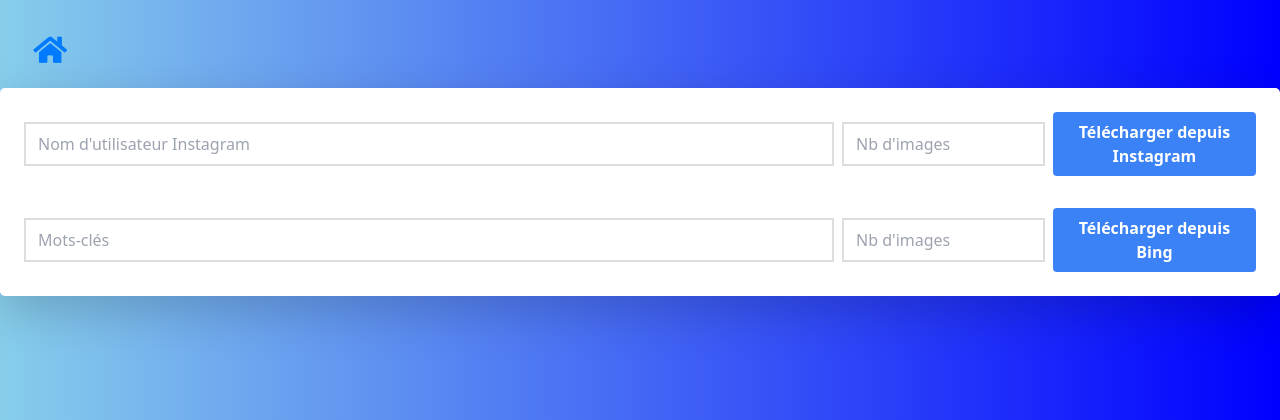
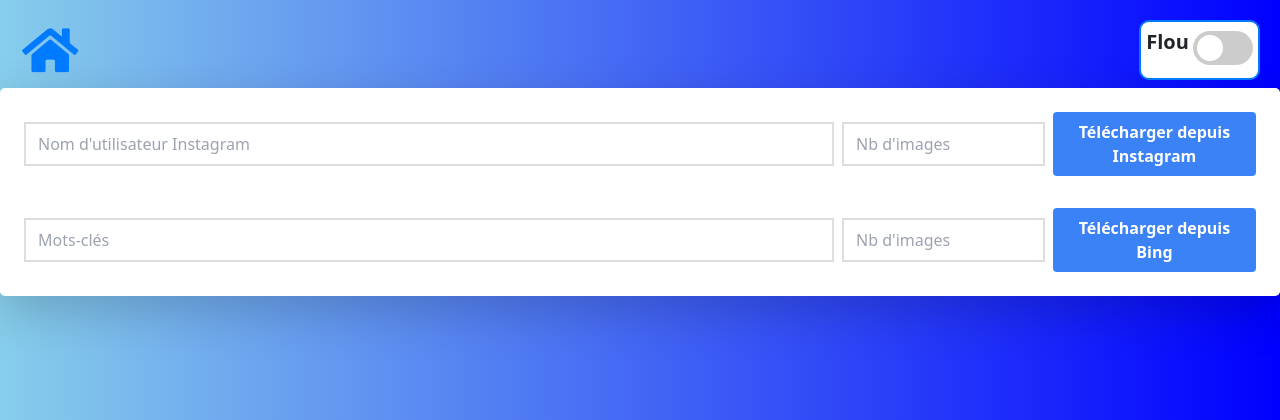
Before and after one commit to AngelFireLA/StreamBattle-du-bled, a Flask app: page /manage in a window 1280 px wide. Shown: the top 420 px of the page. Run offline with Flask 3, Linux system fonts and the light colour scheme; some libraries are stand-ins or nearby versions.

Commit message:
blur and better home page
- added a blur toggle (keeps the state even after reloading using local torage)
- updated index.html to be more modern
- started redesign of winner.html

```diff
--- a/app.py
+++ b/app.py
@@ -1,9 +1,16 @@
 import json
+import random
 import re
 from datetime import datetime
-
-from flask import Flask, render_template, request, redirect, url_for, session
-import os, random, math
+from flask import render_template, request, redirect, url_for, jsonify
+import os
+import shutil
+import hashlib
+from flask import Flask, session
+import zipfile
+from flask import send_file
+import instaloader
+from bing_image_downloader import downloader
 
 app = Flask(__name__)
 
@@ -25,6 +32,7 @@
 round_number = None
 match_number = 0
 
+
 def create_tournament(tournament_id, participants):
     date_prefix = datetime.now().strftime("%Y-%m-%d-%H-%M-%S")
 
@@ -41,6 +49,7 @@
     with open(os.path.join(tournaments_dir, file_name), 'w') as file:
         json.dump(tournament_data, file)
     return file_name
+
 
 @app.route('/start', methods=['GET'])
 def start():
@@ -72,6 +81,7 @@
         randomized_list[i], randomized_list[j] = randomized_list[j], randomized_list[i]
 
     return randomized_list
+
 
 @app.route('/match', methods=['GET', 'POST'])
 def match():
@@ -111,8 +121,8 @@
                     if participant not in rankings:
                         # Find the highest round this participant reached
                         max_round = max(
-                            (match['round'] for match in tournament_data['matches'] if
-                             participant in match['participants'] and match['winner'] != participant),
+                            (m['round'] for m in tournament_data['matches'] if
+                             participant in m['participants'] and m['winner'] != participant),
                             default=0
                         )
                         rankings[participant] = max_round
@@ -134,6 +144,7 @@
             else:
                 round_number = len(ROUND)
 
+
         return redirect(url_for('match'))
 
     match_number += 1
@@ -144,7 +155,9 @@
         pair = [ROUND.pop()]
     print(pair
           )
-    return render_template('match.html', pair=pair, round_name="Round of " + str(round_number), round_progress=str(match_number) + "/" + str(int(round_number / 2)))
+    return render_template('match.html', pair=pair, round_name="Round of " + str(round_number),
+                           round_progress=str(match_number) + "/" + str(int(round_number / 2)))
+
 
 def calc_round(round_images, total_images):
     round_name = total_images
@@ -153,8 +166,7 @@
     round_num = round_images // 2
     total_rounds = total_images // 2
     return round_name, round_num, total_rounds
-import zipfile
-from flask import send_file
+
 
 @app.route('/download_rank/<int:rank>')
 def download_rank(rank):
@@ -185,15 +197,13 @@
 def index():
     return render_template('index.html')
 
-from flask import Flask, render_template, request, redirect, url_for, jsonify
-import os, shutil, hashlib
-
 
 @app.route('/manage')
 def manage():
     images = os.listdir(os.path.join(app.static_folder, 'images'))
     images = [img for img in images]
     return render_template('manage.html', images=images)
+
 
 @app.route('/delete-image', methods=['POST'])
 def delete_image():
@@ -203,12 +213,14 @@
 
     return jsonify({'status': 'moved'})
 
+
 @app.route('/upload-images', methods=['POST'])
 def upload_images():
     uploaded_files = request.files.getlist("images[]")
     for file in uploaded_files:
         file.save(os.path.join(app.static_folder, 'images', file.filename))
     return jsonify({'status': 'uploaded'})
+
 
 def file_content_hash(file_path):
     """Generate a hash of the file content."""
@@ -217,6 +229,7 @@
         buf = f.read()
         hasher.update(buf)
     return hasher.hexdigest()
+
 
 def rename_file(directory, file_name):
     """Rename a file to avoid name conflicts."""
@@ -228,18 +241,18 @@
         new_name = f"{base}_{counter}{ext}"
     return new_name
 
-import instaloader
 
 count_by_images = False
 
+
 def download_insta_images(username, max_images=None):
     loader = instaloader.Instaloader(download_comments=False,
-                                      download_videos=False,
-                                      download_video_thumbnails=False,
-                                      download_geotags=False,
-                                      save_metadata=False,
-                                      post_metadata_txt_pattern='',
-                                      filename_pattern='{date_utc}_UTC')
+                                     download_videos=False,
+                                     download_video_thumbnails=False,
+                                     download_geotags=False,
+                                     save_metadata=False,
+                                     post_metadata_txt_pattern='',
+                                     filename_pattern='{date_utc}_UTC')
     profile = instaloader.Profile.from_username(loader.context, username)
 
     image_count = 0
@@ -259,7 +272,7 @@
             if not re.search(r'UTC(_1)?\.(jpg|jpeg|png)$', image_file):
                 os.remove(os.path.join(username, image_file))
 
-from bing_image_downloader import downloader
+
 def download_bing_images(search_term, number_of_images, download_path=''):
     """
     Downloads a specified number of images using Bing Image Downloader.
@@ -276,9 +289,9 @@
 def delete_all_images():
     image_dir = os.path.join(app.static_folder, 'images')
     for image in os.listdir(image_dir):
-
         os.remove(os.path.join(app.static_folder, 'images', image))
     return jsonify({'status': 'all_deleted'})
+
 
 @app.route('/download-instagram', methods=['POST'])
 def download_instagram_images():
@@ -308,6 +321,7 @@
 
     return jsonify({'status': 'downloaded'})
 
+
 @app.route('/download-bing', methods=['POST'])
 def download_bing():
     keywords = request.form['keywords']
--- a/templates/manage.html
+++ b/templates/manage.html
@@ -93,6 +93,7 @@
           left: 20px;
           background-color: transparent;
           color: #007bff;
+          font-size: 50px; /* Increase font size */
         }
         .input {
           border: 2px solid #ddd; /* Lighter border color */
@@ -107,10 +108,97 @@
         .space-y-8 > * + * {
           margin-top: 2rem; /* Additional spacing */
         }
+    /* Style pour le floutage des images */
+.image-container.blur img {
+  filter: blur(8px);
+}
+
+/* Conteneur pour le switch et le texte */
+.blur-toggle-container {
+  position: absolute;
+  top: 20px; /* Aligner avec le haut de la plus haute image */
+  right: 20px;
+  display: flex;
+  align-items: center;
+  padding: 5px;
+  border: 2px solid #007bff; /* Bordure du conteneur */
+  border-radius: 10px; /* Bords arrondis */
+  background-color: white; /* Arrière-plan blanc pour contraster avec le flou */
+  margin-left: 20px; /* Espacement depuis le bord gauche des images */
+}
+
+/* Style pour le floutage des images */
+.image-container.blur img {
+  filter: blur(10px);
+}
+
+/* Style pour le bouton de floutage */
+.switch {
+  position: relative;
+  display: inline-block;
+  width: 60px;
+  height: 34px;
+}
+
+.switch input {
+  opacity: 0;
+  width: 0;
+  height: 0;
+}
+
+.slider {
+  position: absolute;
+  cursor: pointer;
+  top: 0;
+  left: 0;
+  right: 0;
+  bottom: 0;
+  background-color: #ccc;
+  -webkit-transition: .4s;
+  transition: .4s;
+}
+
+.slider:before {
+  position: absolute;
+  content: "";
+  height: 26px;
+  width: 26px;
+  left: 4px;
+  bottom: 4px;
+  background-color: white;
+  -webkit-transition: .4s;
+  transition: .4s;
+}
+
+input:checked + .slider {
+  background-color: #2196F3;
+}
+
+input:focus + .slider {
+  box-shadow: 0 0 1px #2196F3;
+}
+
+input:checked + .slider:before {
+  -webkit-transform: translateX(26px);
+  -ms-transform: translateX(26px);
+  transform: translateX(26px);
+}
+
+/* Arrondi des sliders */
+.slider.round {
+  border-radius: 34px;
+}
+
+.slider.round:before {
+  border-radius: 50%;
+}
 
     </style>
 </head>
 <body>
+
+
+<!-- Image Loader -->
 <div class="container my-4">
     <div class="image-grid">
         {% for image in images %}
@@ -127,6 +215,7 @@
 <button class="fixed-btn" id="returnHomeBtn" title="Retourner à l'accueil" onclick="window.location.href='/'"><i class="fas fa-home"></i></button>
 <button class="fixed-btn" id="deleteAllBtn" title="Supprimer toutes les images" onclick="deleteAllImages()"><i class="fas fa-times"></i></button>
 
+
 <div class="container mx-auto mb-8 p-4 rounded-lg shadow-lg bg-white space-y-8">
     <div class="flex flex-col md:flex-row gap-2 items-center">
         <input class="input w-2/3" id="instagram-username" placeholder="Nom d'utilisateur Instagram" type="text">
@@ -140,6 +229,20 @@
         <button class="bg-blue-500 hover:bg-blue-700 text-white font-bold py-2 px-4 rounded w-1/6" onclick="downloadBingImages()">Télécharger depuis Bing</button>
     </div>
 </div>
+
+<!-- Conteneur pour le bouton de floutage et le texte -->
+<div class="blur-toggle-container">
+    <div class="blur-toggle">
+<span style="font-weight: bold; font-size: 1.25rem; display: inline-flex; align-items: center;">Flou</span>
+        <label class="switch">
+          <input type="checkbox" id="blurToggle" checked>
+          <span class="slider round"></span>
+        </label>
+
+    </div>
+</div>
+
+
 
 <!-- Add this inside your body tag, preferably at the end or where you see fit -->
 <input type="file" id="image-upload" style="display: none;" multiple onchange="uploadImages()" />
@@ -213,6 +316,34 @@
             }
         });
     }
+
+    document.addEventListener('DOMContentLoaded', function() {
+    const blurToggle = document.getElementById('blurToggle');
+    const imageContainers = document.querySelectorAll('.image-container');
+
+    // Charger l'état du floutage et appliquer si nécessaire
+    const blurState = localStorage.getItem('blurImages') === 'true';
+    blurToggle.checked = blurState;
+    toggleBlur(blurState);
+
+    // Écouter le changement sur le bouton de floutage
+    blurToggle.addEventListener('change', function() {
+        const shouldBlur = blurToggle.checked;
+        toggleBlur(shouldBlur);
+        localStorage.setItem('blurImages', shouldBlur);
+    });
+
+    function toggleBlur(enable) {
+        imageContainers.forEach(container => {
+            if (enable) {
+                container.classList.add('blur');
+            } else {
+                container.classList.remove('blur');
+            }
+        });
+    }
+});
+
 </script>
 </body>
 </html>
```
Also changed, not shown: templates/index.html (+55 -11 lines), templates/winner.html (+62 -28 lines).
